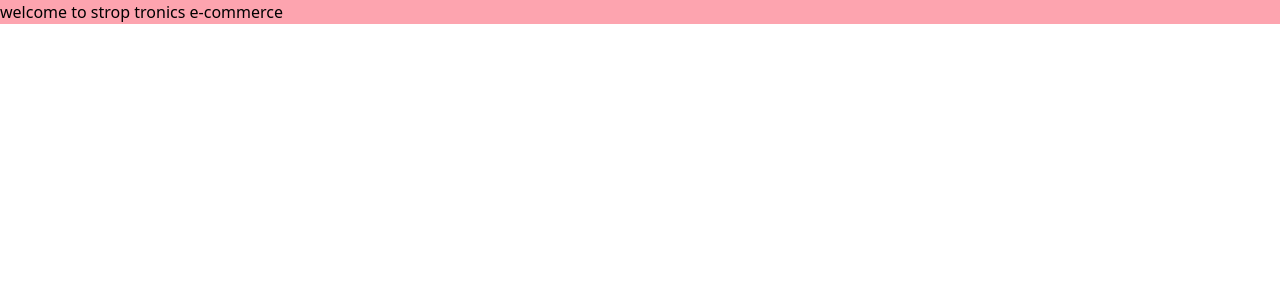
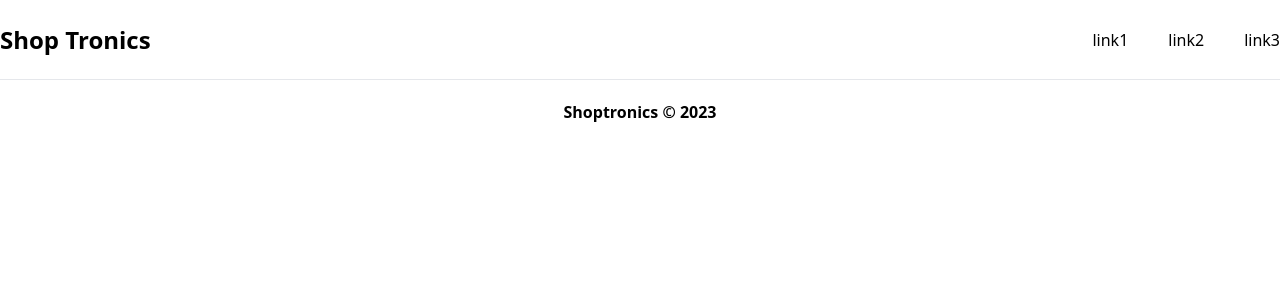
Before and after one commit to Rafiul29/shoptronics-client, a React (Create React App) app: page / in a window 1280 px wide. Shown: the top 300 px of the page. Built offline with nearby package versions, Linux system fonts and the light colour scheme.

Commit message:
nav and footer added

```diff
--- a/src/App.js
+++ b/src/App.js
@@ -1,8 +1,11 @@
+import Footer from "./components/Footer";
+import Navbar from "./components/Navbar";
+
 function App() {
   return (
-    <div className="container mx-auto bg-rose-300">
-      welcome to strop
-      tronics e-commerce
+    <div >
+     <Navbar/>
+     <Footer/>
   </div>
   );
 }
--- /dev/null
+++ b/src/components/Footer.js
@@ -0,0 +1,11 @@
+import React from 'react'
+
+const Footer = () => {
+  return (
+    <footer className='text-center py-5'>
+      <p className='text-xm font-semibold'>  Shoptronics &copy; {new Date().getFullYear()}</p>
+    </footer>
+  )
+}
+
+export default Footer
--- /dev/null
+++ b/src/components/Navbar.js
@@ -0,0 +1,18 @@
+
+const Navbar = () => {
+
+  return (
+    <header className='h-20 border-b border-gray flex items-center bg-white/80 backdrop-blur-lg  '>
+      <div className="wrapper flex justify-between items-center">
+        <h2 className='text-2xl font-semibold'>Shop Tronics</h2>
+        <ul className='flex gap-10'>
+          <li>link1</li>
+          <li>link2</li>
+          <li>link3</li>
+        </ul>
+      </div>
+    </header>
+  )
+}
+
+export default Navbar
--- a/src/index.css
+++ b/src/index.css
@@ -3,3 +3,7 @@
 @tailwind base;
 @tailwind components;
 @tailwind utilities;
+
+.wrapper{
+  @apply container mx-auto px-5 md:px-0
+}
```
